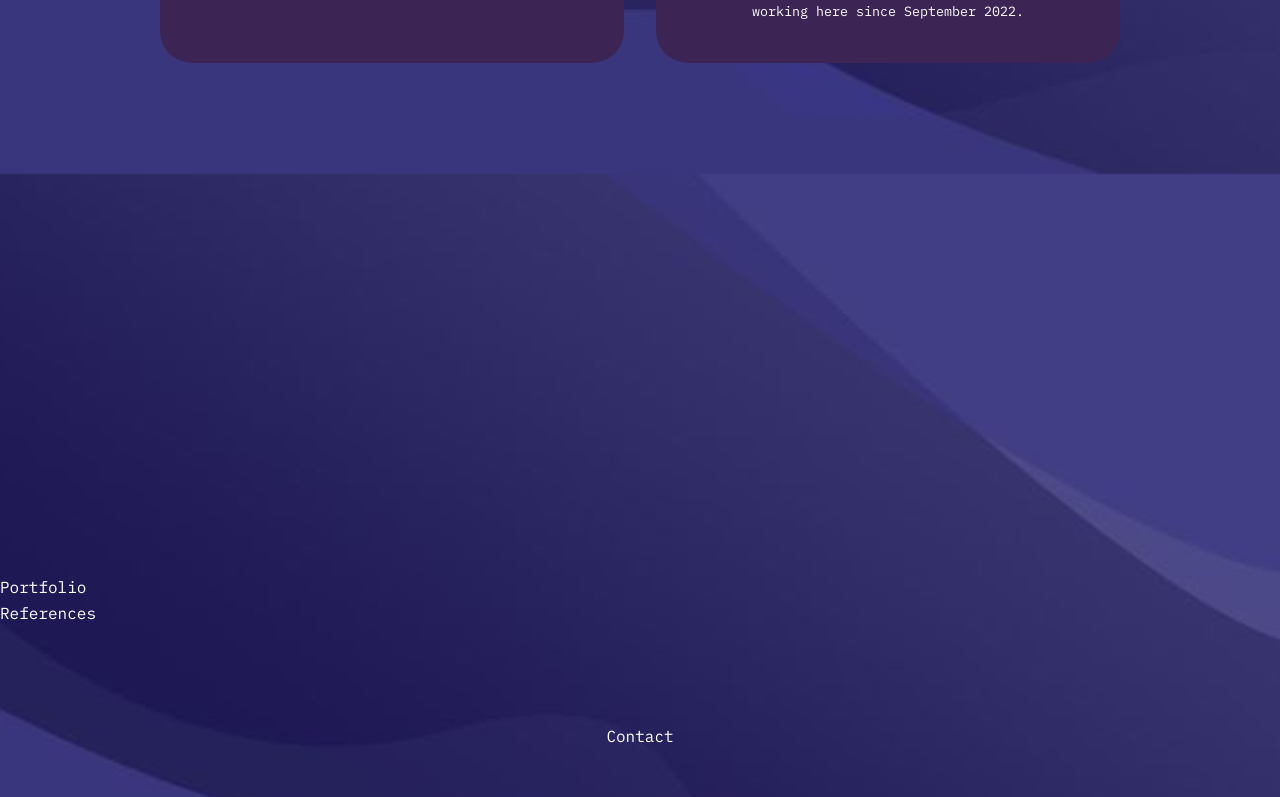
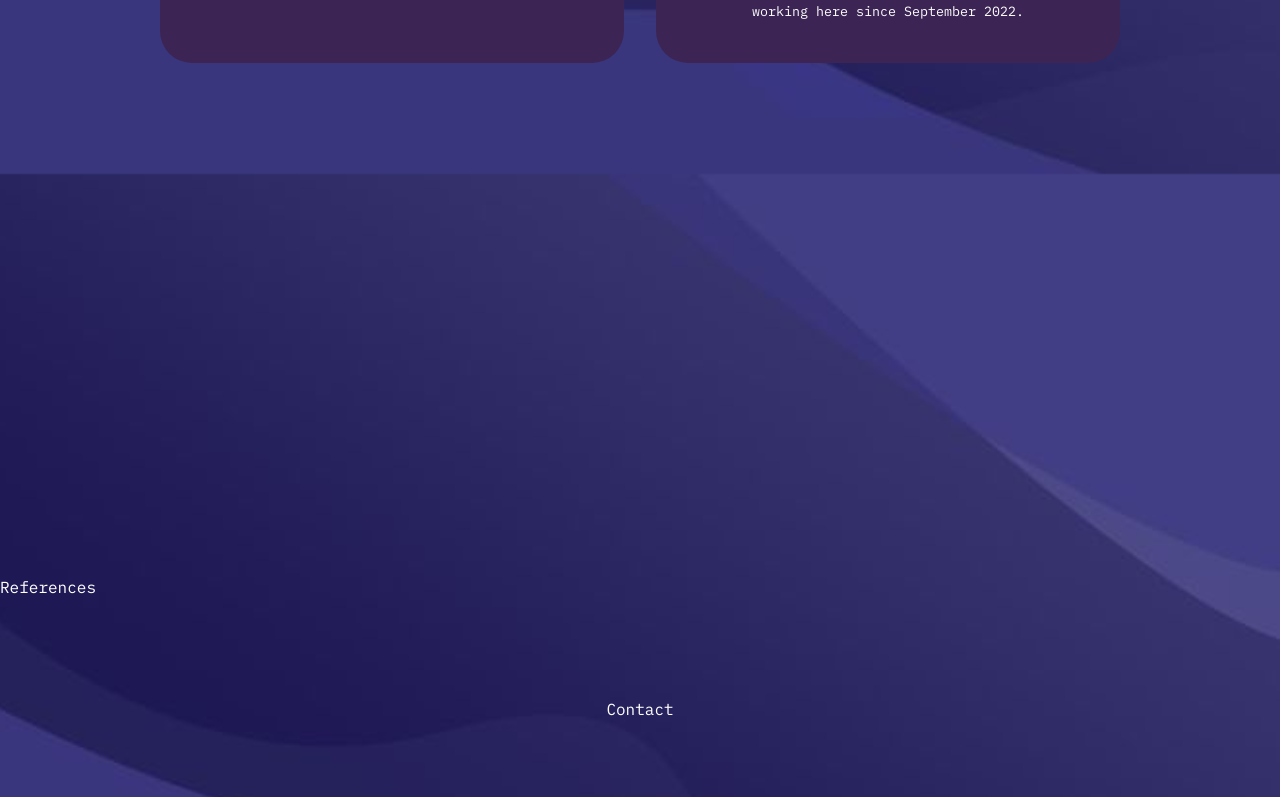
Before and after one commit to AbhroChowdhury/Personal-Website-Abhro, a React (Create React App) app in the folder react-portfolio-abhro/: page / in a window 1280 px wide. Shown: the part 3026-3823 px from the top of the page. Built offline with nearby package versions, Linux system fonts and the light colour scheme.

Commit message:
getting started on portfolio

```diff
--- a/react-portfolio-abhro/src/App.jsx
+++ b/react-portfolio-abhro/src/App.jsx
@@ -16,7 +16,6 @@ const app = () => {
         <Navbar />
         <About />
         <Experience />
-        <Services />
         <Portfolio />
         <References />
         <Contact />
--- a/react-portfolio-abhro/src/components/navbar/Navbar.jsx
+++ b/react-portfolio-abhro/src/components/navbar/Navbar.jsx
@@ -14,7 +14,7 @@ const Navbar = () => {
       <a href="#" onClick={() => setActiveNav('#')} className={activeNav === '#' ? 'active' : ''}><AiOutlineHome/> </a>
       <a href="#about" onClick={() => setActiveNav('#about')} className={activeNav === '#about' ? 'active' : ''}><AiOutlineUser/> </a>
       <a href="#experience" onClick={() => setActiveNav('#experience')} className={activeNav === '#experience' ? 'active' : ''}><MdOutlineWorkOutline/> </a>
-      <a href="#services" onClick={() => setActiveNav('#services')} className={activeNav === '#services' ? 'active' : ''}><AiOutlineCreditCard/> </a>
+      <a href="#portfolio" onClick={() => setActiveNav('#portfolio')} className={activeNav === '#portfolio' ? 'active' : ''}><AiOutlineCreditCard/> </a>
       <a href="#contact" onClick={() => setActiveNav('#contact')} className={activeNav === '#contact' ? 'active' : ''}><AiOutlineMail/> </a>
     </nav>
   )
--- a/react-portfolio-abhro/src/components/portfolio/Portfolio.jsx
+++ b/react-portfolio-abhro/src/components/portfolio/Portfolio.jsx
@@ -3,7 +3,9 @@ import './portfolio.css'
 
 const Portfolio = () => {
   return (
-    <div>Portfolio</div>
+    <section id='portfolio'>
+
+    </section>
   )
 }
 
--- a/react-portfolio-abhro/src/components/services/Services.jsx
+++ /dev/null
@@ -1,10 +0,0 @@
-import React from 'react'
-import './services.css'
-
-const Services = () => {
-  return (
-    <section id='services'>Services</section>
-  )
-}
-
-export default Services
```
Also changed, not shown: react-portfolio-abhro/src/components/services/services.css (deleted).
